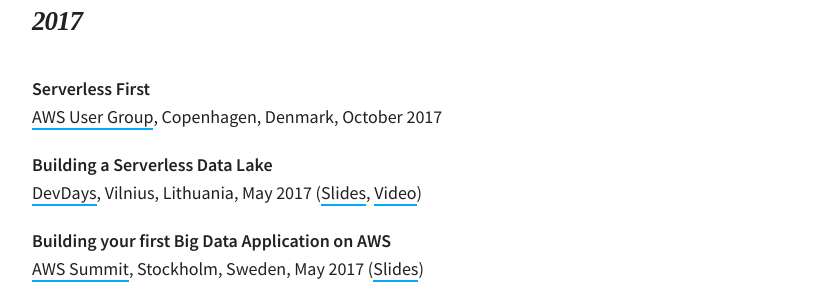
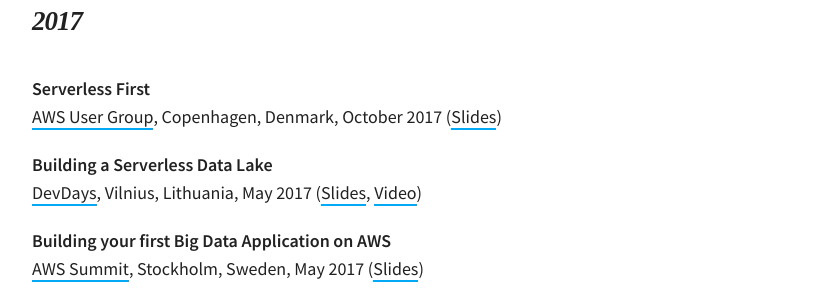
Before and after one commit to martinbuberl/martinbuberl.github.io, a Jekyll site: the page built from speaking.md, in a window 1280 px wide. Shown: the part 582-882 px from the top of the page, without its empty margins (233-1046 px from the left). Built offline with Jekyll 4.4.1, drawn with Linux system fonts in a browser that asks for light colours; nearby versions of some CDN libraries; some web fonts are replaced.

Commit message:
Added slides

```diff
--- a/speaking.md
+++ b/speaking.md
@@ -12,7 +12,7 @@ I occasionally stand in front of people and talk about the things that I'm passi
 <h2 id="2017" class="has-permalink">2017<a class="permalink" title="Permalink" href="#2017">#</a></h2>
 
 **Serverless First**<br/>
-[AWS User Group](https://www.meetup.com/Copenhagen-AWS-User-Group/events/243107963/), Copenhagen, Denmark, October 2017
+[AWS User Group](https://www.meetup.com/Copenhagen-AWS-User-Group/events/243107963/), Copenhagen, Denmark, October 2017 ([Slides](https://goo.gl/C9tAZk))
 
 **Building a Serverless Data Lake**<br/>
 [DevDays](http://devdays.lt/), Vilnius, Lithuania, May 2017 ([Slides](https://goo.gl/sCWDrR), [Video](https://youtu.be/eZcgt0XaDfI))
```
